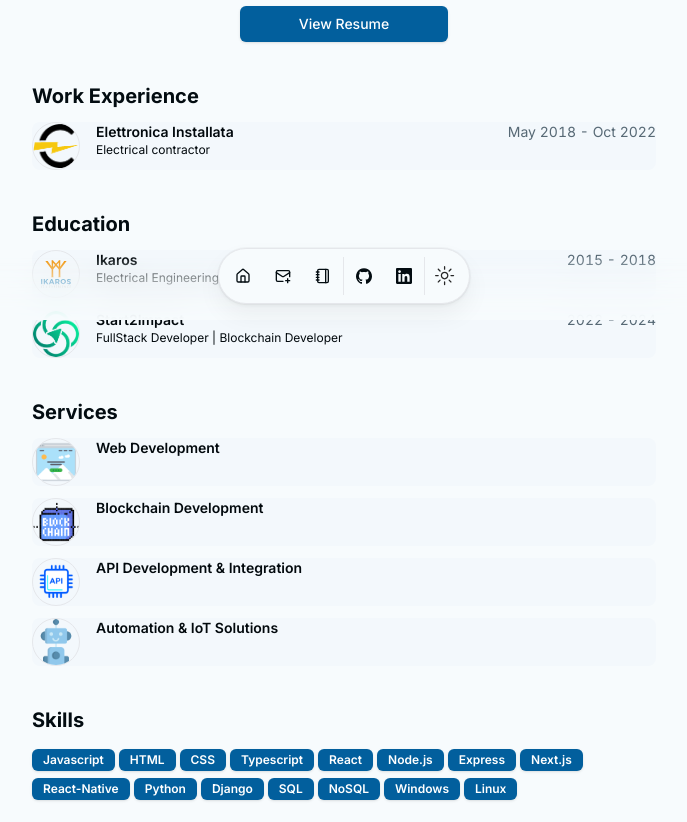
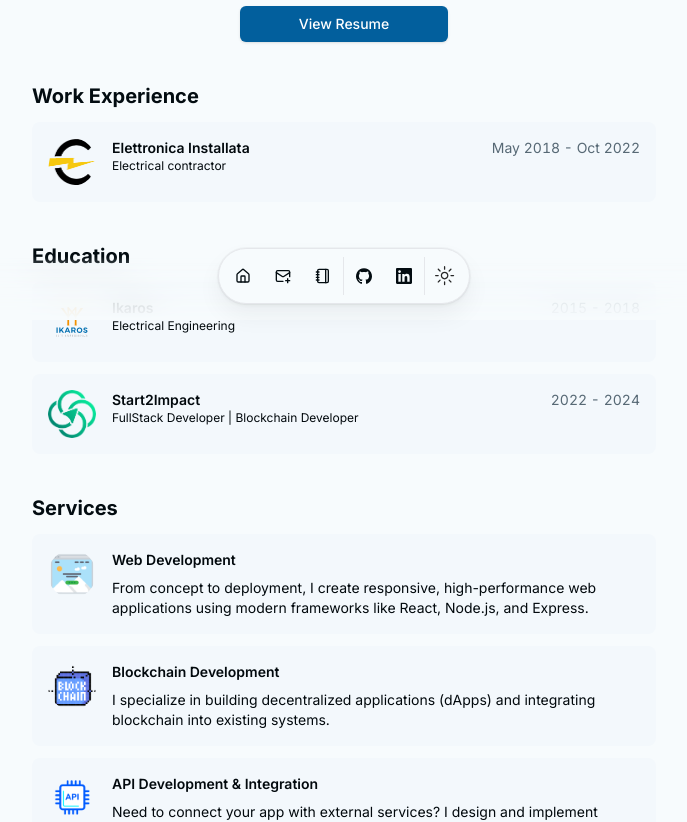
Before and after one commit to Isacco-B/portfolio-2024, a Next.js app: page / in a window 1280 px wide. Shown: the part 480-1302 px from the top of the page, without its empty margins (296-983 px from the left). Built offline with nearby package versions, Linux system fonts and the light colour scheme.

Commit message:
general update

```diff
--- a/src/components/resume-card.tsx
+++ b/src/components/resume-card.tsx
@@ -16,8 +16,9 @@ interface ResumeCardProps {
   subtitle?: string;
   href?: string;
   badges?: readonly string[];
-  period: string;
+  period?: string;
   description?: string;
+  showDescription?: boolean;
 }
 export const ResumeCard = ({
   logoUrl,
@@ -28,12 +29,13 @@ export const ResumeCard = ({
   badges,
   period,
   description,
+  showDescription = false,
 }: ResumeCardProps) => {
-  const [isExpanded, setIsExpanded] = React.useState(false);
+  const [isExpanded, setIsExpanded] = React.useState(showDescription);
 
   const handleClick = (e: React.MouseEvent<HTMLAnchorElement, MouseEvent>) => {
-    if (description) {
     e.preventDefault();
+    if (description && !showDescription) {
       setIsExpanded(!isExpanded);
     }
   };
@@ -44,9 +46,9 @@ export const ResumeCard = ({
       className="block cursor-pointer"
       onClick={handleClick}
     >
-      <Card className="flex">
+      <Card className="flex p-4">
         <div className="flex-none">
-          <Avatar className="border size-12 m-auto bg-muted-background dark:bg-foreground">
+          <Avatar className="size-12 m-auto bg-muted-background dark:bg-foreground">
             <AvatarImage
               src={logoUrl}
               alt={altText}
@@ -73,16 +75,20 @@ export const ResumeCard = ({
                     ))}
                   </span>
                 )}
+                {!showDescription && (
                   <ChevronRightIcon
                     className={cn(
                       "size-4 translate-x-0 transform opacity-0 transition-all duration-300 ease-out group-hover:translate-x-1 group-hover:opacity-100",
                       isExpanded ? "rotate-90" : "rotate-0"
                     )}
                   />
+                )}
               </h3>
+              {period && (
                 <div className="text-xs sm:text-sm tabular-nums text-muted-foreground text-right">
                   {period}
                 </div>
+              )}
             </div>
             {subtitle && <div className="font-sans text-xs">{subtitle}</div>}
           </CardHeader>
```
Lines whose indentation alone changed are shown as unchanged.
